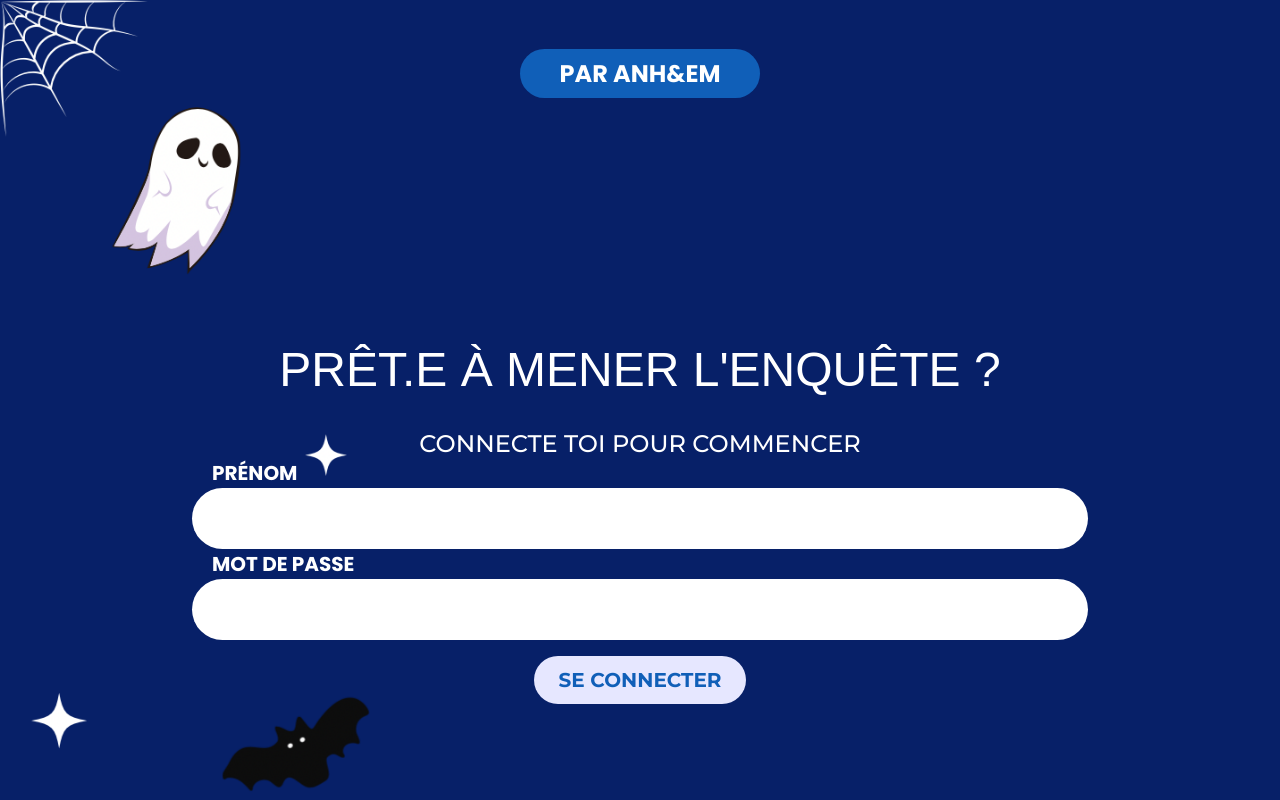
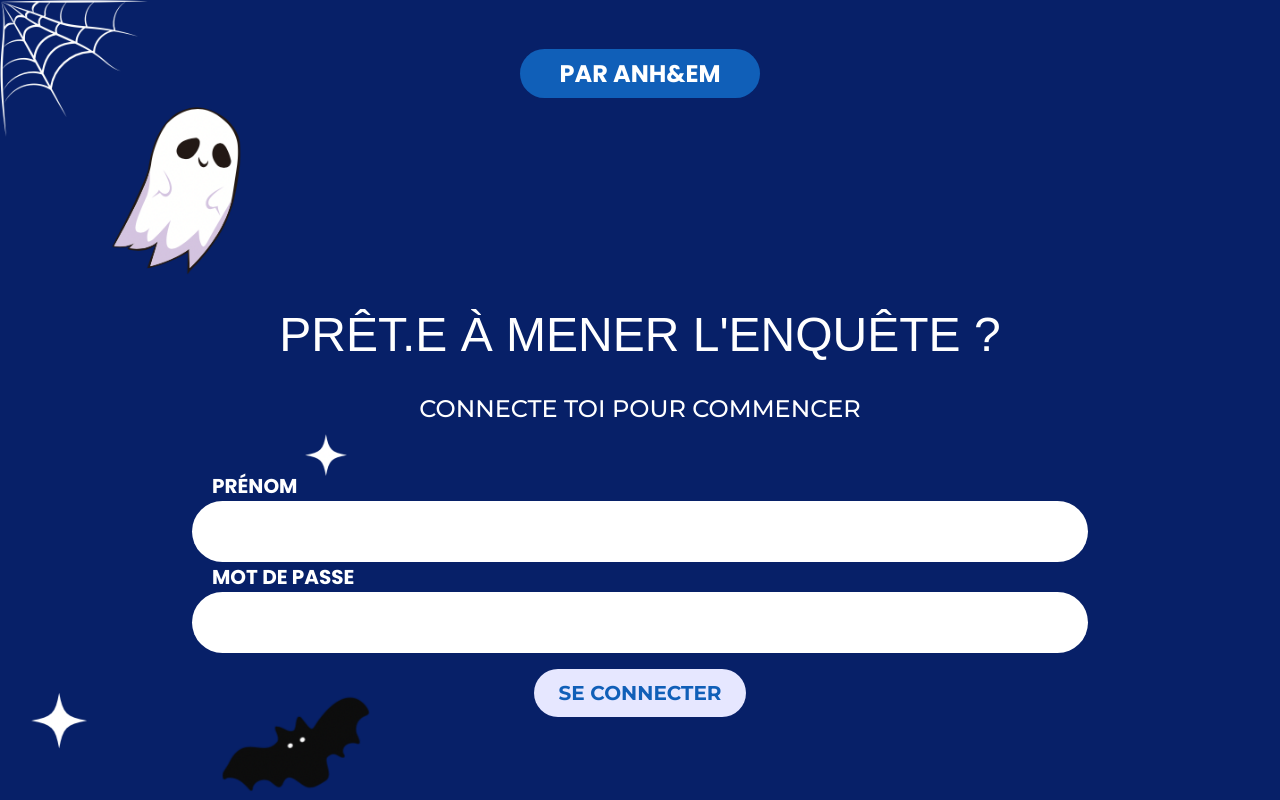
Before and after one commit to Lukey99/spooktacular, a Vue app: page / in a window 1280 px wide. Built offline with nearby package versions, Linux system fonts and the light colour scheme; a web font is replaced by a local one.

Commit message:
changed margin

```diff
--- a/src/views/Login.vue
+++ b/src/views/Login.vue
@@ -89,17 +89,17 @@ export default{
     display: flex;
     flex-direction: column;
     gap: 2rem;
+    margin-top: 14rem;
     span:last-child {
       font-size: 1.5rem;
     }
   }
   .login-wrapper {
     width: 100%;
-    position: absolute;
-    bottom: 6rem;
     display: flex;
     flex-direction: column;
     align-items: center;
+    margin-top: 3rem;
     div {
       display: flex;
       flex-direction: column;
```
